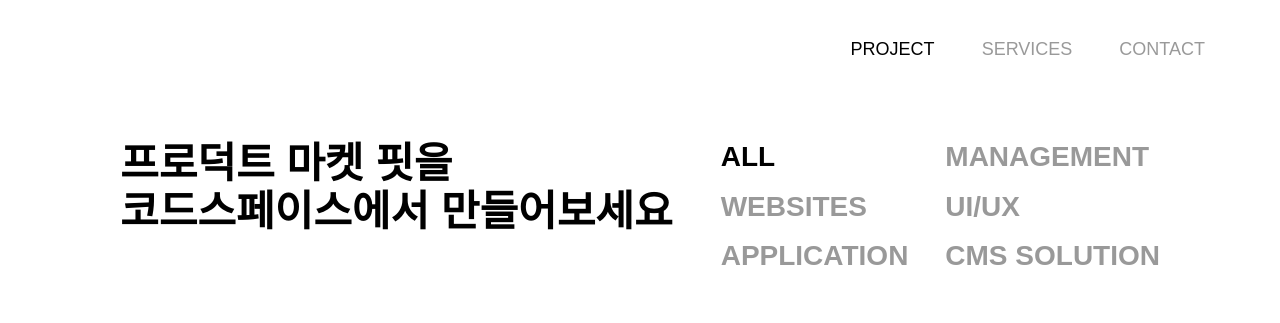
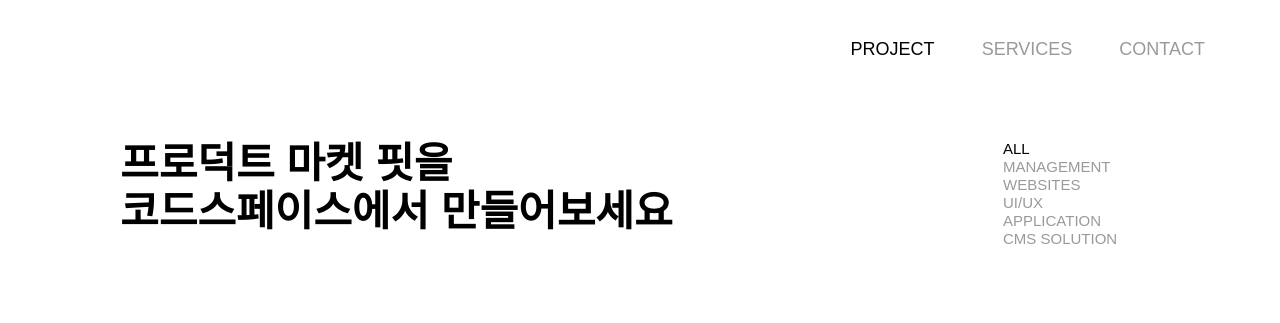
Before and after one commit to seonghojung/codespace_renewal, a Next.js app: page /en/project in a window 1280 px wide. Shown: the top 323 px of the page. Built offline with nearby package versions, Linux system fonts and the light colour scheme; grey boxes are pictures that could not be loaded; a web font is replaced by a local one.

Commit message:
트랜지션 수정

```diff
--- a/app/[locale]/(home)/Projects.tsx
+++ b/app/[locale]/(home)/Projects.tsx
@@ -145,9 +145,7 @@ const videos: ProjectProps[] = [
 const SectionProjects = () => {
   return (
     <Section>
-      <Layout>
-        <Projects projects={videos} />
-      </Layout>
+      <Projects projects={videos} />
     </Section>
   );
 };
--- a/app/[locale]/(home)/components/FAQAccordion.tsx
+++ b/app/[locale]/(home)/components/FAQAccordion.tsx
@@ -2,9 +2,6 @@
 
 import styled, { css, keyframes } from "styled-components";
 import Accordion from "react-bootstrap/Accordion";
-import { fadeInAndUp, fadeInAndUp2Sec, fadeInAndUp3Sec } from "../../animations/fadeInAndUp";
-import { useInView } from "react-intersection-observer";
-import { useEffect } from "react";
 
 interface FAQAccordionProps {
   eventKey: string;
@@ -31,7 +28,7 @@ const floatingUp = css`
 `;
 
 const Container = styled.div<IProps>`
-  ${({ $isView }) => ($isView ? { opacity: 0 } : { opacity: 1 })}
+  opacity: 0;
   ${({ $isView }) => $isView && floatingUp}
 `;
 const FAQAccordion = ({ header, body, eventKey, isView }: FAQAccordionProps) => {
--- a/app/[locale]/components/Projects.tsx
+++ b/app/[locale]/components/Projects.tsx
@@ -81,25 +81,37 @@ const CategoryItem = styled.li`
   list-style: none outside none;
   position: relative;
   color: #637695;
+
+  &:not(:last-child) {
+    position: relative;
+    padding-right: 15px;
     @media (min-width: 1280px) {
-    &:not(:last-child) {
       padding-right: 36px;
+    }
   }
   &:not(:last-child)::before {
     content: "";
     position: absolute;
-
+    right: 6px;
+    top: 8.5px;
+    width: 3px;
+    height: 3px;
+    border-radius: 50%;
+    background-color: #637695;
+    @media (min-width: 1280px) {
       right: 16px;
       top: 8.5px;
       width: 4px;
       height: 4px;
-      border-radius: 50%;
-      background-color: #637695;
     }
   }
 `;
 const SubProjectContainer = styled.div<StyleProp>`
-  @media (min-width: 1200px) {
+  ${CategoryContainer} {
+    opacity: 1;
+    @media (min-width: 1280px) {
+      opacity: 0;
+    }
   }
   &:hover {
     ${CategoryContainer} {
@@ -130,6 +142,10 @@ const ProjectVideo = styled.video`
 `;
 const InfoWrap = styled.div`
   margin-top: 20px;
+  padding-left: 15px;
+  @media (min-width: 780px) {
+    padding-left: 0px;
+  }
 `;
 const Title = styled.p`
   font-size: 30px;
@@ -157,6 +173,24 @@ const ProjectItems = styled.ul`
     margin: 0 -63px;
   }
 `;
+const ProjectLayout = styled.div`
+  @media (min-width: 768px) {
+    margin-left: 40px;
+    margin-right: 40px;
+  }
+  @media (min-width: 1280px) {
+    margin-left: auto;
+    margin-right: auto;
+    width: 100%;
+    max-width: 1130px;
+  }
+  @media (min-width: 1920px) {
+    max-width: 1536px;
+  }
+  margin-left: 0px;
+  margin-right: 0px;
+`;
+
 const CategoryItems = ({ categories }: { categories: string[] }) => {
   return (
     <CategoryContainer>
@@ -225,6 +259,7 @@ const ProjectCard = ({ src: { src, title, description, categories } }: { src: Pr
 
 const Projects = ({ projects }: { projects: ProjectProps[] }) => {
   return (
+    <ProjectLayout>
       <ProjectItems>
         {projects.map((project, index) => (
           <ProjectItem key={index} index={index}>
@@ -232,6 +267,7 @@ const Projects = ({ projects }: { projects: ProjectProps[] }) => {
           </ProjectItem>
         ))}
       </ProjectItems>
+    </ProjectLayout>
   );
 };
 
--- a/app/[locale]/project/page.tsx
+++ b/app/[locale]/project/page.tsx
@@ -175,8 +175,8 @@ const Project = () => {
             </CategoryList>
           </CategoryListWrap>
         </NavWrap>
-        <Projects projects={sortedProjects} />
       </Layout>
+      <Projects projects={sortedProjects} />
     </ProjectWrap>
   );
 };
@@ -190,16 +190,19 @@ const ProjectWrap = styled.section`
   }
 `;
 const NavWrap = styled.div`
+  display: flex;
+  flex-direction: column;
   margin: 0 19px 0 10px;
 
   @media (min-width: 1200px) {
-    display: flex;
+    flex-direction: row;
     justify-content: space-between;
     margin: 0;
   }
 `;
 
 const ProjectTitle = styled.h1`
+  width: auto;
   font-size: 28px;
   font-weight: 600;
   line-height: 1.36;
@@ -212,48 +215,22 @@ const ProjectTitle = styled.h1`
 `;
 
 const CategoryListWrap = styled.ul`
-  margin-top: 34px;
   display: flex;
-  flex-flow: row wrap;
-  @media (min-width: 1200px) {
-    margin-top: 0;
-    display: grid;
-    grid-template-columns: repeat(2, 1fr);
-    grid-template-rows: repeat(3, 1fr);
-    grid-column-gap: 10px;
-    grid-row-gap: 16px;
+  flex-direction: column;
+  align-items: flex-start;
+  width: 157px;
+  padding-top: 8px;
+  text-transform: capitalize;
+  @media (min-width: 768px) {
+    padding-top: 0;
   }
 `;
 
 const CategoryList = styled.li<{ selected: boolean }>`
   cursor: pointer;
-  font-size: 18px;
-  font-weight: 600;
+  font-size: 15px;
+  font-weight: 500;
   color: ${(props) => (props.selected ? "#000" : "rgba(0, 0, 0, 0.4)")};
-  &:not(:first-child, :nth-child(5)) {
-    margin-left: 16px;
-  }
-
-  &:nth-child(5),
-  &:nth-child(6) {
-    margin-top: 20px;
-  }
-
-  @media (min-width: 1200px) {
-    font-size: 28px;
-
-    &:not(:nth-child(5)) {
-      margin-left: 0;
-    }
-    &:not(:first-child) {
-      margin-left: 0;
-    }
-
-    &:nth-child(5),
-    &:nth-child(6) {
-      margin-top: 0;
-    }
-  }
 `;
 
 const CardBox = styled.div`
```
Lines whose indentation alone changed are shown as unchanged.
